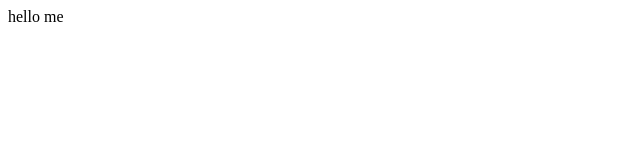
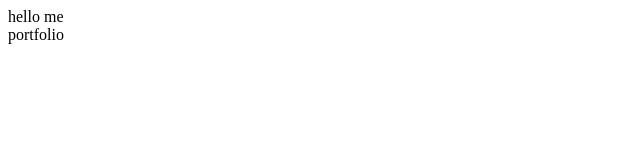
Before and after one commit to DeepakPolasiSai/portfolio, a React (Vite) app: page / in a window 1280 px wide. Shown: the top 160 px of the page, without its empty margins (0-640 px from the left). Built offline with nearby package versions, Linux system fonts and the light colour scheme.

Commit message:
another update

```diff
--- a/index.html
+++ b/index.html
@@ -2,7 +2,6 @@
 <html lang="en">
   <head>
     <meta charset="UTF-8" />
-    <link rel="icon" type="image/svg+xml" href="/vite.svg" />
     <meta name="viewport" content="width=device-width, initial-scale=1.0" />
     <title>Deepak Polasi Sai</title>
   </head>
--- a/src/App.jsx
+++ b/src/App.jsx
@@ -3,6 +3,7 @@ function App() {
   return (
     <>
      <div>hello me</div>
+     <div>portfolio</div>
     </>
   )
 }
```
